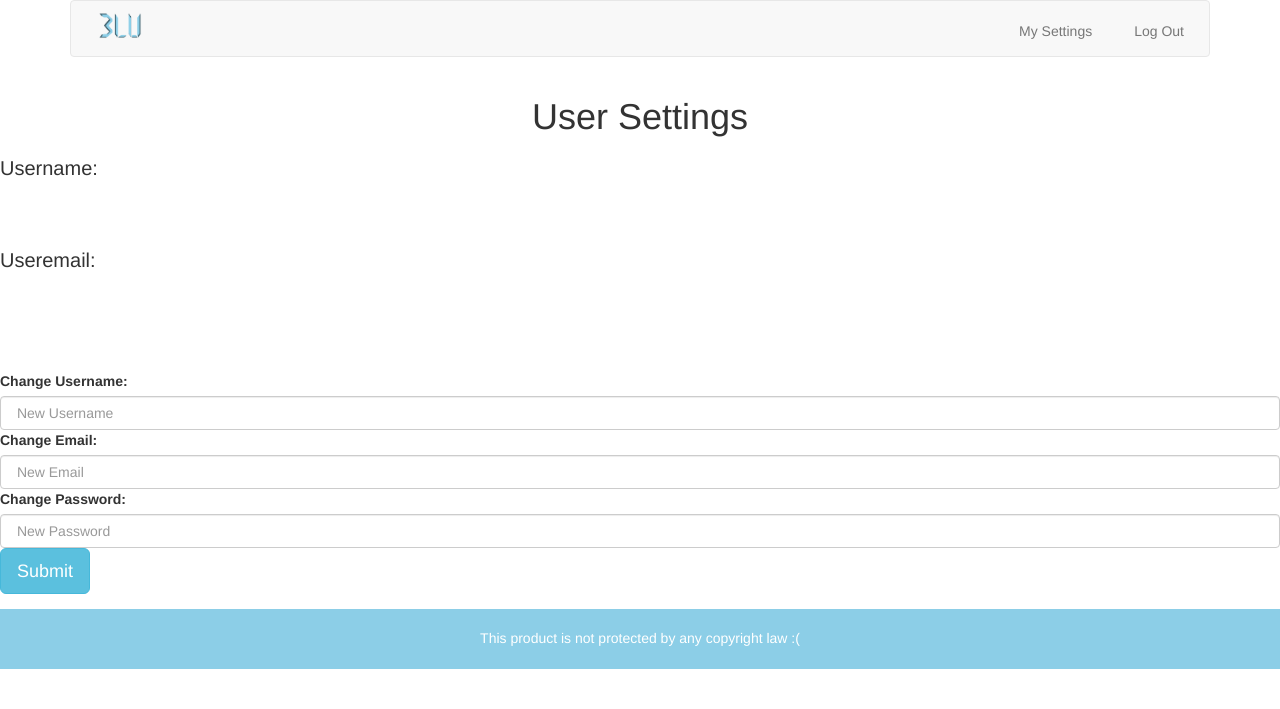
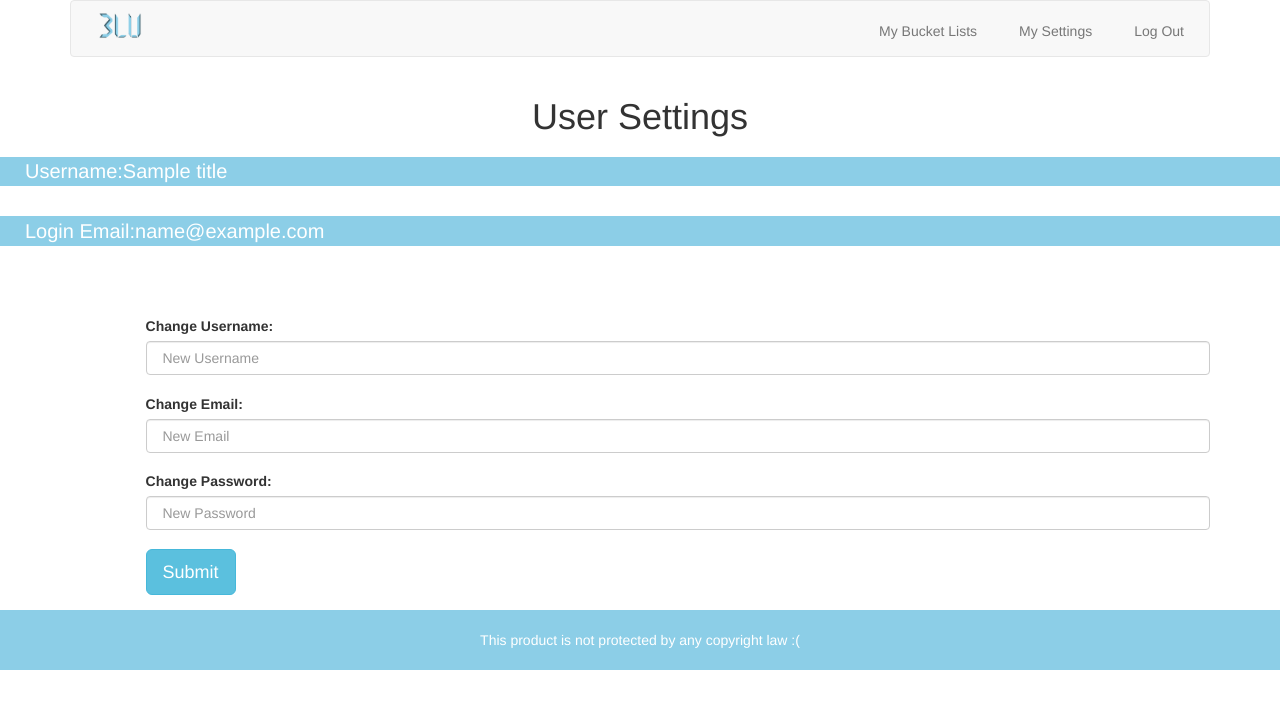
Before and after one commit to AnthonyWaithaka/Bucket-List-Ultima, a Flask app: template app/templates/settings.html in a window 1280 px wide. Shown: the top 709 px of the page. Run offline with Flask 2, Linux system fonts and the light colour scheme; the template is opened without the code that fills it: most values are stand-ins (such as "Sample title", 1, 10 or a date in 2020); some libraries are stand-ins or nearby versions.

Commit message:
FEATURE: Added settings for updating user info

```diff
--- a/app/templates/MyLists.html
+++ b/app/templates/MyLists.html
@@ -18,7 +18,7 @@
                             <!-- for loop to display tab items (bucketlists) -->
                             {% if sessionblist != 0 %}
                             {% for i in userblist %}
-                            <li><a data-toggle="tab" href="#{{ i }}">{{ i }}</a></li>
+                            <li><a data-toggle="tab" href="#{{i}}">{{ i }}</a></li>
                             {% endfor %}
                             {% else %}
                             <li><a data-toggle="tab" href"#nolist"></a></li>
@@ -108,7 +108,7 @@
                                     <h2 style="padding-left:20px;">{{ userdata[m].list_quote }}</h2>
                                     <button type="button" class="btn btn-info btn-sm" data-toggle="modal" data-target="#EditBucketList">Edit Bucket List</button>
                                     <form class="horizontal" action={{url_for('delete_list')}} method = "POST">
-                                        <input type="hidden" name="listtodelete" value={{userdata[m]}}>
+                                        <input type="hidden" name="listtodelete" defaultValue={{userblist[m]}}>
                                         <input type="submit" name="submit" value="Delete Bucket List" class="btn btn-danger btn-sm" role="button">
                                     </form>
                                 </div>
--- a/app/templates/base.html
+++ b/app/templates/base.html
@@ -37,6 +37,7 @@
 
 			<div class="collapse navbar-collapse" id="HomeNavbar">
                 <ul class="nav navbar-nav pull-right">
+					<li><a href="{{ url_for('bucketlists') }}">My Bucket Lists</a></li>
 					<li><a href="{{ url_for('settings') }}">My Settings</a></li>
                     <li><a href="{{ url_for('index') }}">Log Out</a></li>
                 </ul>
--- a/app/templates/settings.html
+++ b/app/templates/settings.html
@@ -1,21 +1,25 @@
 {% extends "base.html" %}
-{% block title %}BucketLists{% endblock %}
+{% block title %}Settings{% endblock %}
 {% block body %}
 
 <h1 class="text-center"> User Settings </h1>
-<h2>Username:</h2>
-<h2>Useremail:</h2>
+<h2 class="jumbotron" style="padding-top:0.1cm;padding-bottom:0.1cm;">Username:{{ title }}</h2>
+<h2 class="jumbotron" style="padding-top:0.1cm;padding-bottom:0.1cm;">Login Email:{{ useremail }}</h2>
 <br>
 <br>
-<form action={{url_for('new_list')}} method = "POST">
-    <div class="form-group">
+<div class="container">
+<form action={{url_for('edit_settings')}} method = "POST">
+    <div class="form-group" style="padding-left:2cm;">
         <label for="newusername">Change Username:</label>
         <input id="newusername" name="newusername" type="text" class="form-control" placeholder=" New Username">
-        <label for="newemail">Change Email:</label>
+        <label for="newemail" style="padding-top:0.5cm;">Change Email:</label>
         <input id="newemail" name="newemail" type="text" class="form-control" placeholder=" New Email">
-        <label for="newpassword">Change Password:</label>
-        <input id="newpassword" name="newpassword" type="text" class="form-control" placeholder=" New Password">
-        <input type="submit" name="submit" value="Submit" class="btn btn-info btn-lg" role="button">
+        <label for="newpassword" style="padding-top:0.5cm;">Change Password:</label>
+        <input id="newpassword" name="newpassword" type="password" class="form-control" placeholder=" New Password">
+        <div  style="padding-top:0.5cm;">
+            <input type="submit" name="submit" value="Submit" class="btn btn-info btn-lg" role="button">
+        </div>
     </div>
 </form>
+</div>
 {% endblock %}
```
Also changed, not shown: app/views.py (+17 -9 lines).
